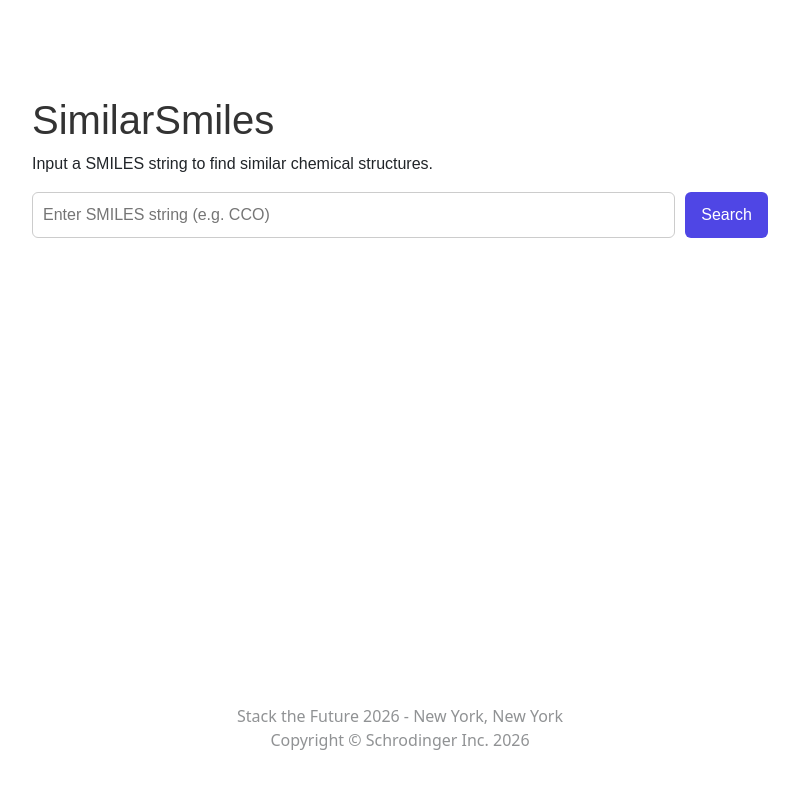
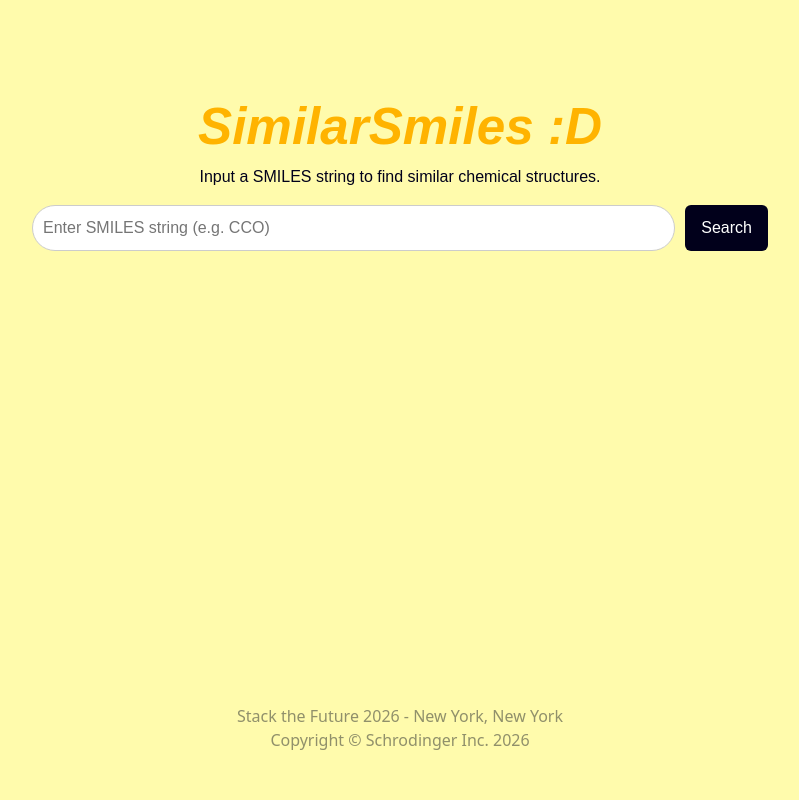
Before and after one commit to qrran/Schrodinger_Hackathon_2026, a Flask app: page / in a window 1280 px wide. Shown: the whole page, without its empty margins (240-1039 px from the left). Run offline with Flask 3, Linux system fonts and the light colour scheme.

Commit message:
font background changes

```diff
--- a/templates/my-template.html
+++ b/templates/my-template.html
@@ -2,7 +2,7 @@
 
 {% block content %}
 <div class="container">
-  <h1>SimilarSmiles</h1>
+  <h1>SimilarSmiles :D</h1>
   <p>
     Input a SMILES string to find similar chemical structures.
   </p>
@@ -21,6 +21,12 @@
 
 {% block styles %}
 <style>
+
+  body {
+    text-align: center;
+    background-color: rgb(255, 251, 172);
+    color: rgb(1, 0, 27);
+  }
   .container {
     max-width: 800px;
     margin: 2rem auto;
@@ -29,7 +35,12 @@
   }
 
   h1 {
-    color: #333;
+    align-items: center;
+    color: #ffb300;
+    font-size: 4vw;
+    font-weight: bold;
+    font-style: italic;
+    text-align: center;
   }
 
   .search-box {
@@ -42,13 +53,13 @@
     flex: 1;
     padding: 10px;
     border: 1px solid #ccc;
-    border-radius: 6px;
+    border-radius: 50px;
     font-size: 16px;
   }
 
   button {
     padding: 10px 16px;
-    background-color: #4f46e5;
+    background-color: rgb(1, 0, 27);
     color: white;
     border: none;
     border-radius: 6px;
@@ -56,7 +67,7 @@
   }
 
   button:hover {
-    background-color: #4338ca;
+    background-color: rgb(4, 0, 110);
   }
 </style>
 {% endblock %}
```
